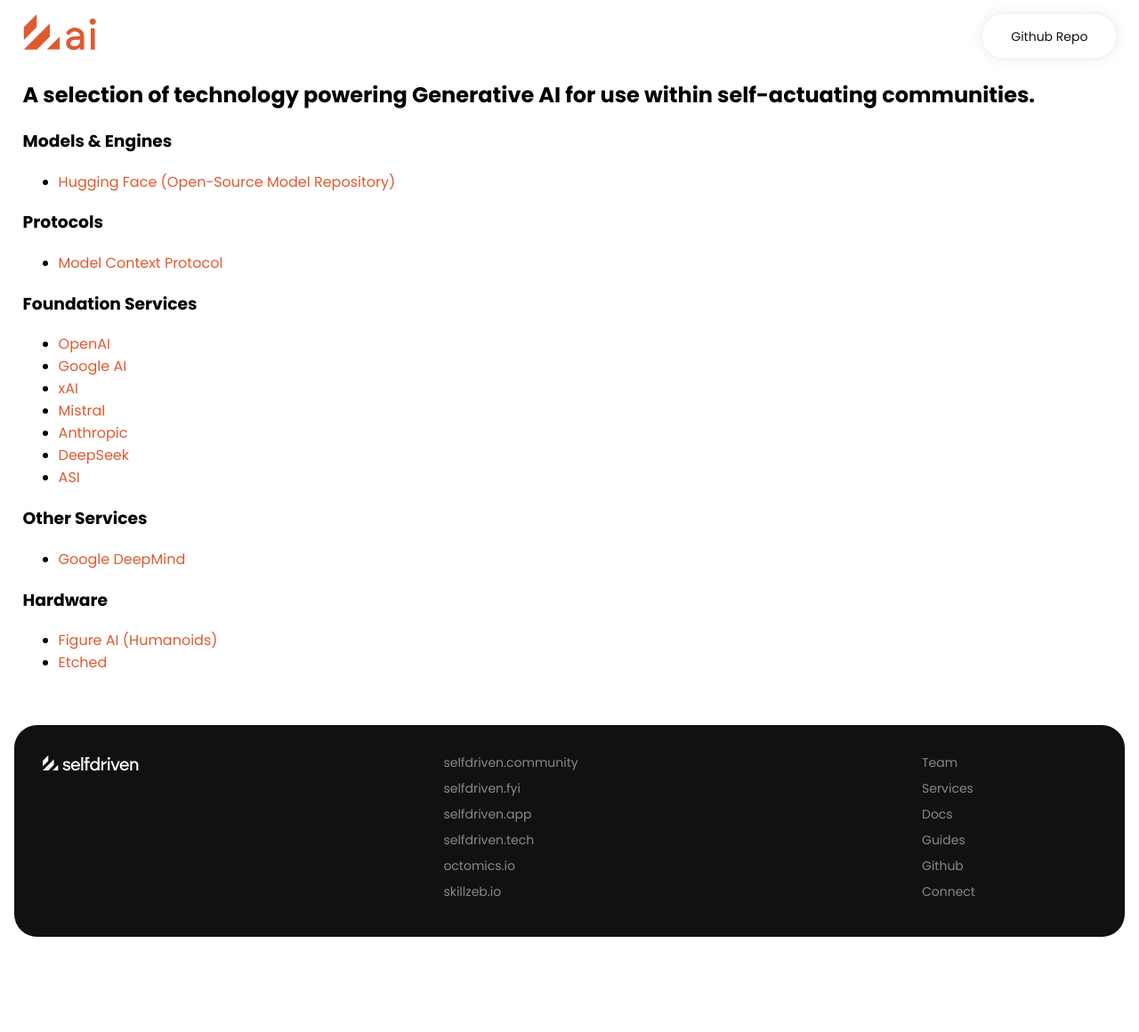
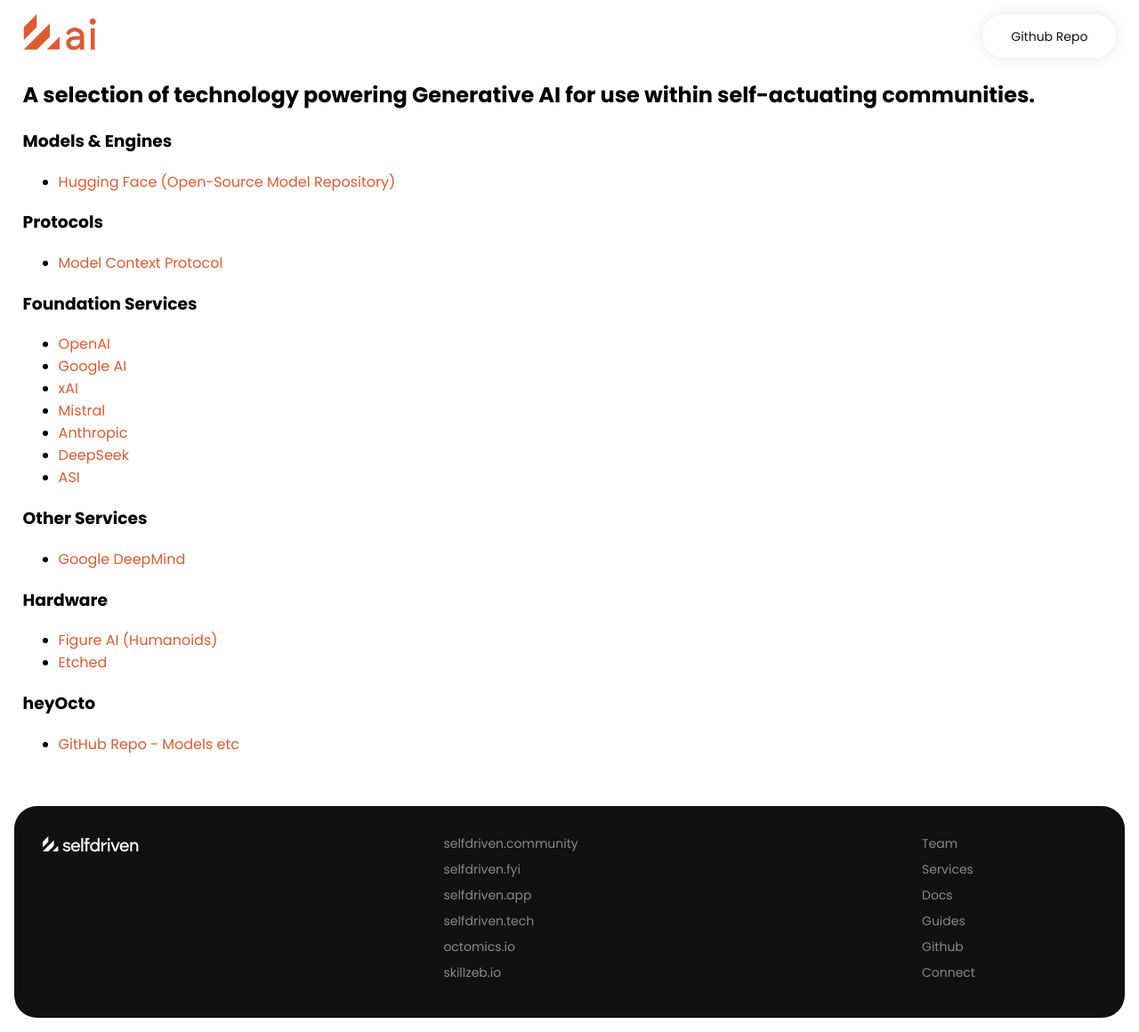
Before and after one commit to selfdriven-foundation/selfdriven-ai, a Jekyll site: the page built from docs/pages/tech.md, in a window 1280 px wide. Shown: the whole page at 89% size. Built offline with Jekyll 4.4.1, drawn with Linux system fonts in a browser that asks for light colours; before the commit the page ends 1069 px from its top, so only the background shows below that.

Commit message:
Update tech.md

```diff
--- a/docs/pages/tech.md
+++ b/docs/pages/tech.md
@@ -27,3 +27,6 @@
 ### Hardware
 - [Figure AI (Humanoids)](https://www.figure.ai/)
 - [Etched](https://www.etched.com/)
+
+### heyOcto
+- [GitHub Repo - Models etc](https://github.com/selfdriven-foundation/octo/tree/main/heyocto)
```
